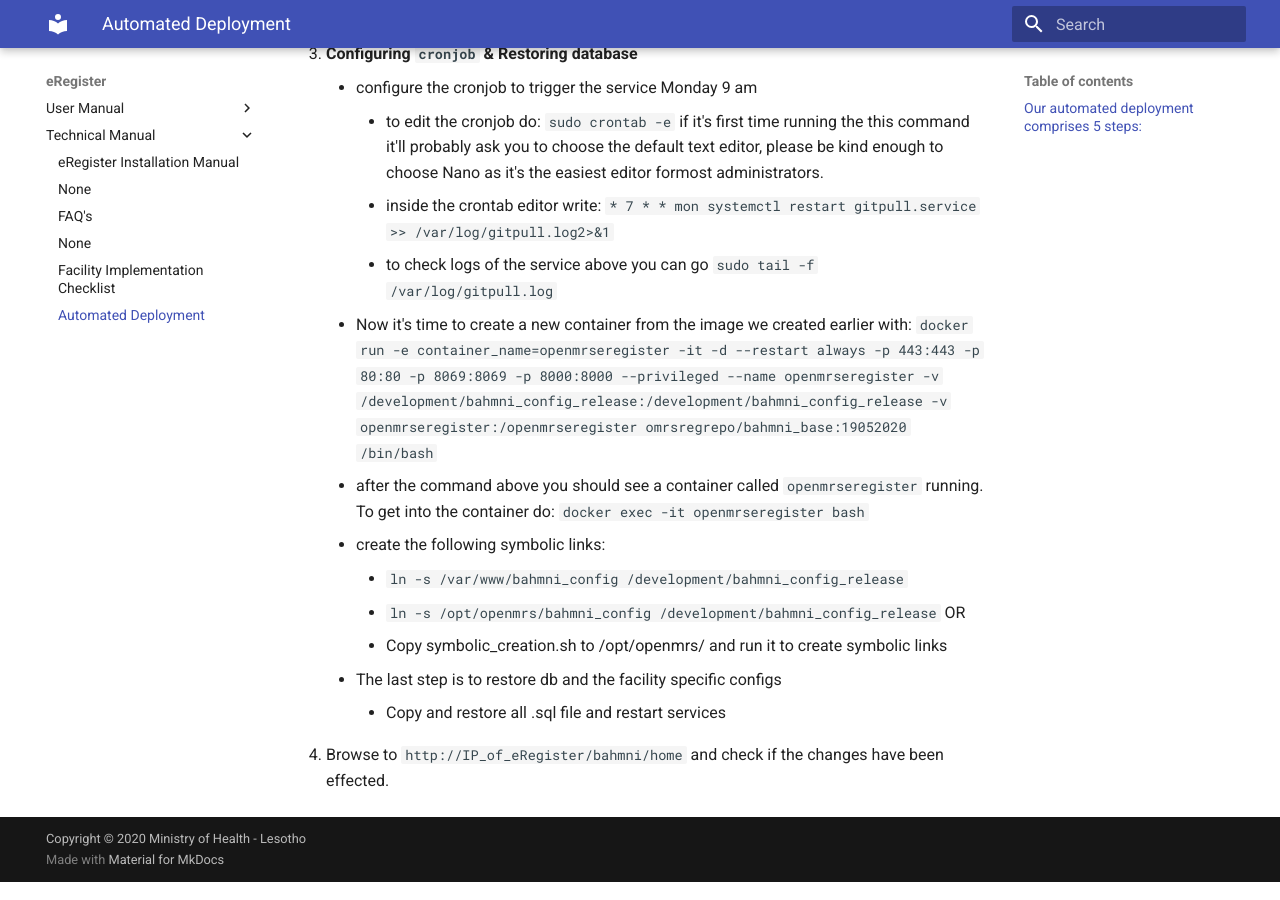
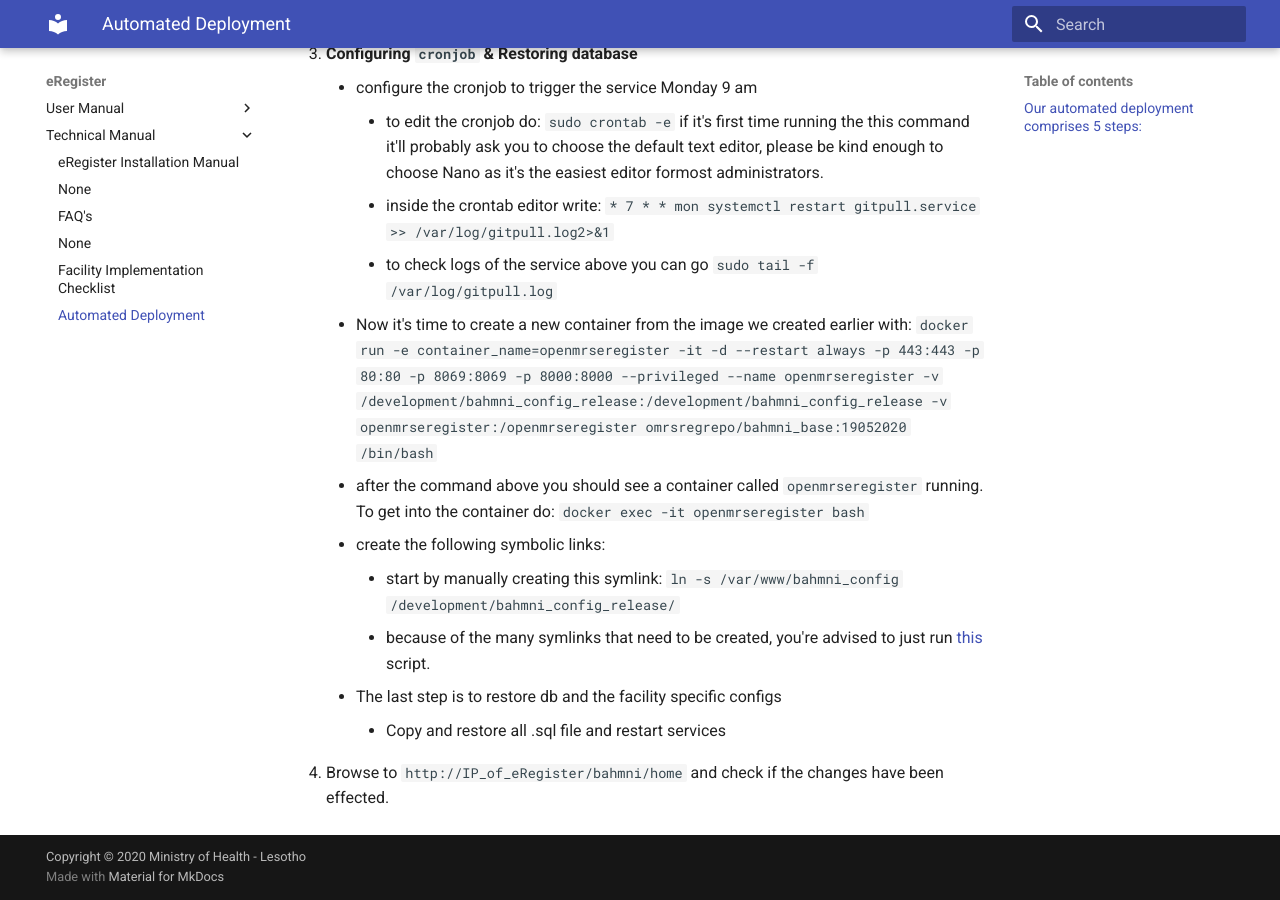
Before and after one commit to kgatman/documentation, an MkDocs documentation site: the page built from docs/ereg/automateddeployment.md, in a window 1280 px wide and 900 px high, scrolled down 2355 px. Built offline with MkDocs 1.6.1 and Material for MkDocs 9.7.7, drawn with Linux system fonts in a browser that asks for light colours.

Commit message:
minor changes

```diff
--- a/docs/ereg/automateddeployment.md
+++ b/docs/ereg/automateddeployment.md
@@ -65,9 +65,8 @@
     * Now it's time to create a new container from the image we created earlier with: `docker run -e container_name=openmrseregister -it -d --restart always -p 443:443 -p 80:80 -p 8069:8069 -p 8000:8000 --privileged --name openmrseregister -v /development/bahmni_config_release:/development/bahmni_config_release -v openmrseregister:/openmrseregister omrsregrepo/bahmni_base:19052020 /bin/bash`
     * after the command above you should see a container called `openmrseregister` running. To get into the container do: `docker exec -it openmrseregister bash`
     * create the following symbolic links:
-        * `ln -s /var/www/bahmni_config /development/bahmni_config_release`
-        * `ln -s /opt/openmrs/bahmni_config /development/bahmni_config_release` OR
-        * Copy symbolic_creation.sh to /opt/openmrs/ and run it to create symbolic links
+        * start by manually creating this symlink: `ln -s /var/www/bahmni_config  /development/bahmni_config_release/`
+        * because of the many symlinks that need to be created, you're advised to just run [this](https://github.com/eRegister/docs/blob/master/docs/scripts/symbolic_creation.sh) script.
     * The last step is to restore db and the facility specific configs
         * Copy and  restore all .sql file and restart services
 5. Browse to `http://IP_of_eRegister/bahmni/home` and check if the changes have been effected.
--- a/mkdocs.yml
+++ b/mkdocs.yml
@@ -47,7 +47,7 @@ nav:
       - 'ereg/clienregistry.md'
       - 'ereg/facilityimplementationchecklist.md'
       - 'ereg/automateddeployment.md'
-  - Contact Us:
+  - Contacts:
     - 'contacts.md'
 
 
```
Also changed, not shown: contacts.md (+5 -2 lines).
